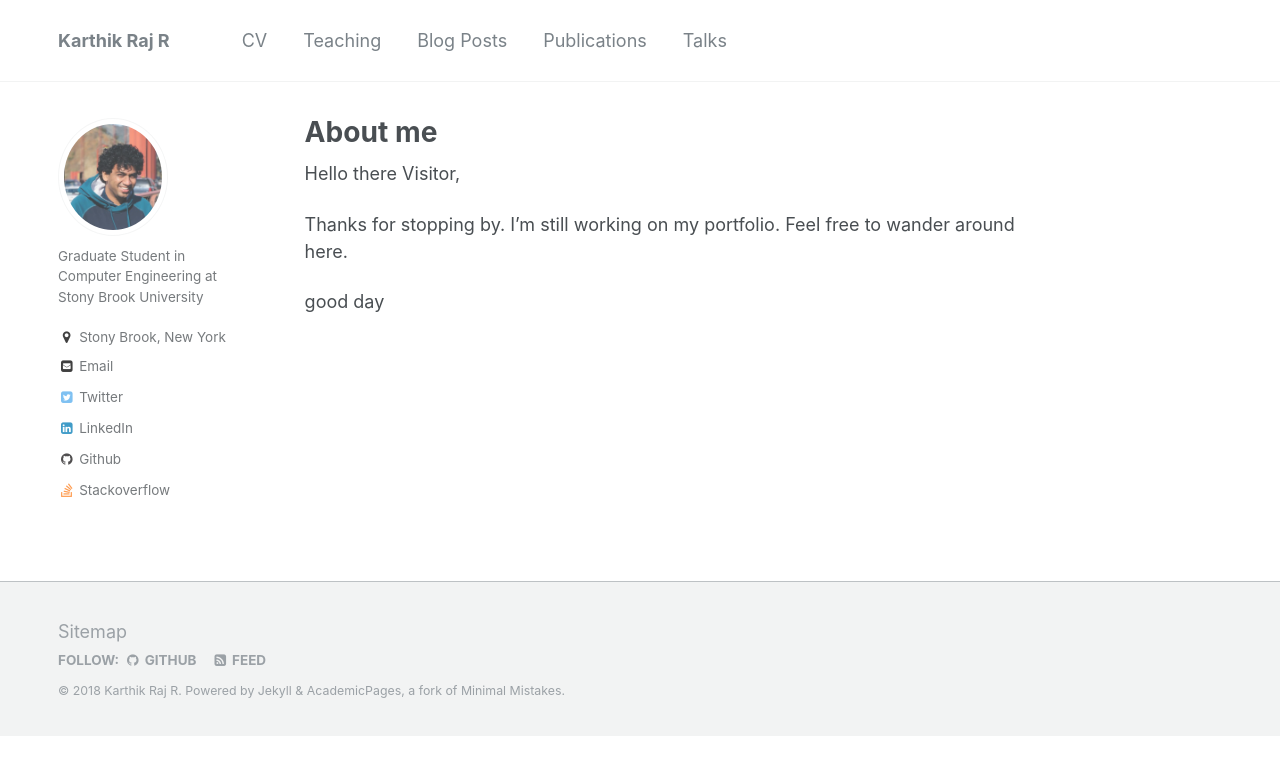
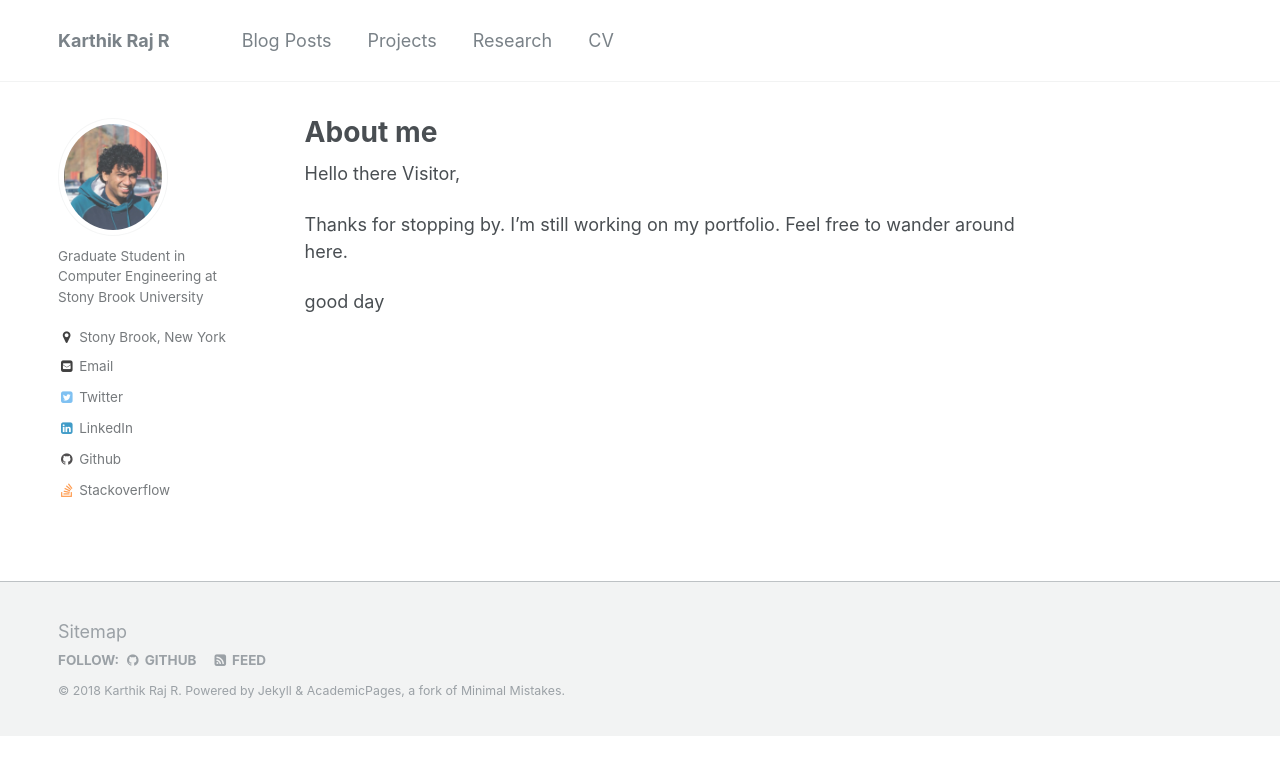
Before and after one commit to Karthik4293/Karthik4293.github.io, a Jekyll site: the page built from _pages/about.md, in a window 1280 px wide. Shown: the top 775 px of the page. Built offline with Jekyll 4.4.1, drawn with Linux system fonts in a browser that asks for light colours.

Commit message:
main bar

```diff
--- a/_data/navigation.yml
+++ b/_data/navigation.yml
@@ -1,16 +1,13 @@
 # main links links
 main:
-  - title: "CV"
-    url: /cv/
-
-  - title: "Teaching"
-    url: /teaching/
-
   - title: "Blog Posts"
     url: /year-archive/
 
-  - title: "Publications"
-    url: /publications/
+  - title: "Projects"
+    url: /projects/
 
-  - title: "Talks"
-    url: /talks/
+  - title: "Research"
+    url: /research/
+
+  - title: "CV"
+    url: /cv/
```
